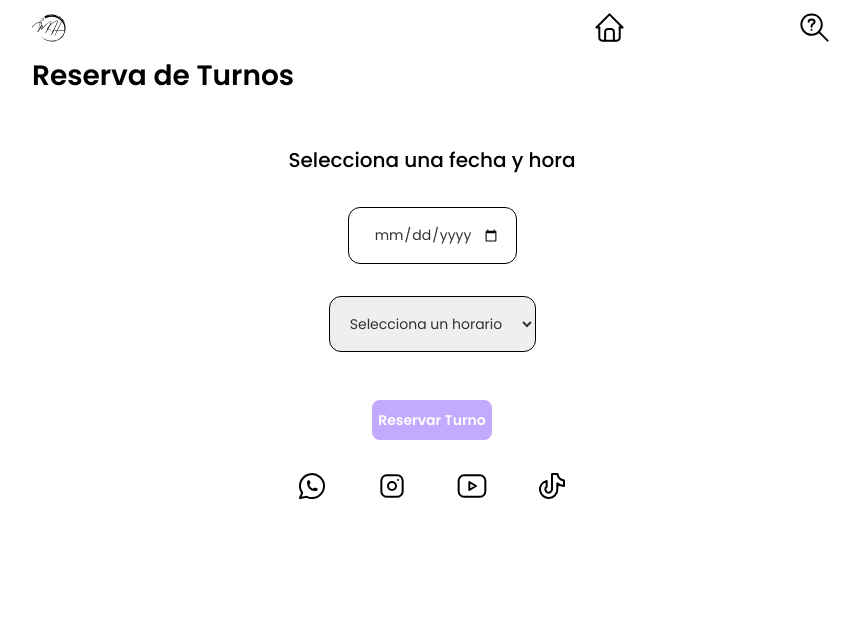
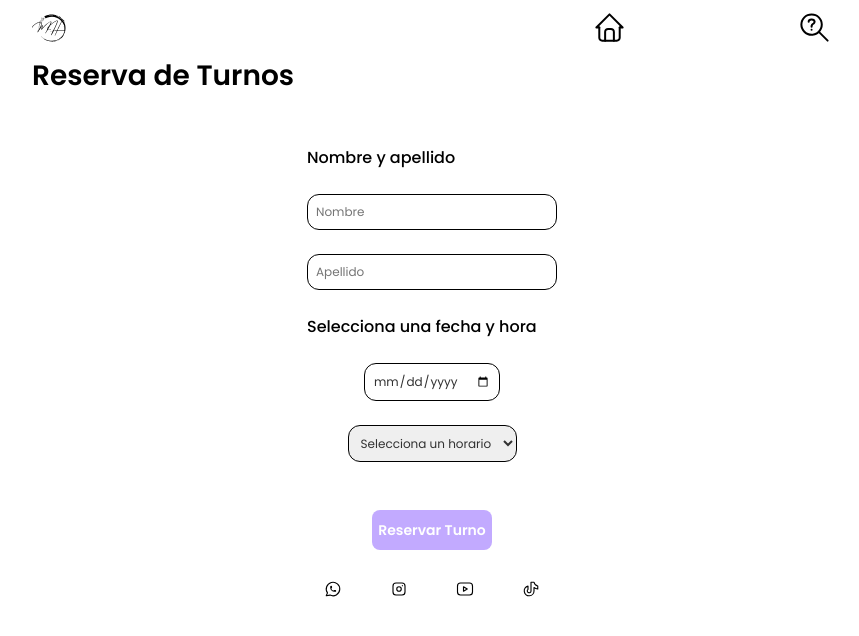
Before and after one commit to Francisco-Intelangelo/Mariel-Hilgert, a React (Vite) app: page /reservation in a window 1280 px wide. Shown: the top 636 px of the page, without its empty margins (208-1067 px from the left). Built offline with nearby package versions, Linux system fonts and the light colour scheme.

Commit message:
change styles form turnos

```diff
--- a/index.html
+++ b/index.html
@@ -4,14 +4,14 @@
     <meta charset="UTF-8" />
     <link rel="icon" type="image/svg+xml" href="./src/assets/LogoMariel.svg">
     <meta name="viewport" content="width=device-width, initial-scale=1.0" />
-    <meta name="description" content="Página sobre las nuevas constelaciones familiares de Mariel Hilgert, que son, para que sirven, como sanar" />
+    <meta name="description" content="Página sobre las nuevas constelaciones familiares por Mariel Hilgert, que son, para que sirven, como sanar" />
     <meta name="keywords" content="constelaciones, constelaciones familiares, nuevas constelaciones familiares, CONSTELACIONES, NUEVAS, CONSTELACIONES FAMILIARES que son las nuevas constelaciones familiares">
     <link href="https://fonts.googleapis.com/css2?family=Poppins:ital,wght@0,100;0,200;0,300;0,400;0,500;0,600;0,700;0,800;0,900;1,100;1,200;1,300;1,400;1,500;1,600;1,700;1,800;1,900&display=swap" rel="stylesheet">
     <!--OPEN GRAPH-->
     <meta property="og:url" content="https://marielhilgert.vercel.app/">
     <meta property="og:type" content="website">
     <meta property="og:title" content="Mariel Hilgert - Constelaciones Familiares">
-    <meta property="og:description" content="Página sobre las nuevas constelaciones familiares de Mariel Hilgert, trata sobre que son, para que sirven y mucho mas">
+    <meta property="og:description" content="Página sobre las nuevas constelaciones familiares por Mariel Hilgert, trata sobre que son, para que sirven y mucho mas">
     <meta property="og:image" content="./src/assets/LogoMariel.svg">
     <meta property="og:image:alt" content="Logo de la pagina de Mariel Hilgert">
     <meta property="og:locale" content="es_ES">
--- a/src/components/Footer/Footer.css
+++ b/src/components/Footer/Footer.css
@@ -9,5 +9,5 @@
 }
 .logo-social{
   cursor: pointer;
-  width: 32px;
+  width: 18px;
 }
--- a/src/components/Home/info/Info.jsx
+++ b/src/components/Home/info/Info.jsx
@@ -1,6 +1,7 @@
 import { NavLink } from "react-router-dom"
 import "./Info.css"
-import arrowRight from "./arrow-narrow-right.svg"
+import arrowRight from "../../../assets/Home/assetsInfo/arrow-narrow-right.svg"
+import star from "../../../assets/Home/assetsInfo/star-filled.svg"
 const Info = () => {
   return (
     <section className="info-home-container">
@@ -9,10 +10,10 @@ const Info = () => {
         <p className="info-home">
           Las constelaciones son un servicio a la vida. Son la filosofía del amor adulto, del amor en acción, amor existencial que lo acepta todo como es, basadas en una visión sistémica de la vida y en las Fuerzas del Amor.
           <br/><br/>
-          ⭐ Si, aceptación, asentimiento.<br/>
-          ⭐ Orden.<br/>
-          ⭐ Pertenencia, inclusión.<br/>
-          ⭐ Equilibrio, compensación.<br/><br/>
+          <img src={star} className="icon-star"/> Si, aceptación, asentimiento.<br/>
+          <img src={star} className="icon-star"/> Orden.<br/>
+          <img src={star} className="icon-star"/> Pertenencia, inclusión.<br/>
+          <img src={star} className="icon-star"/> Equilibrio, compensación.<br/><br/>
           Nos permiten descubrir la realidad oculta que dirige nuestras decisiones, nuestras emociones y nuestros destinos. Nos llevan a una apertura de la conciencia que va a empezar a transformar nuestra vida. Las constelaciones nos ayudan a estar más vivos, en la fuerza y la responsabilidad del adulto, y a estar centrados en el respeto y en la gratitud. Y con ello nuestras vidas empiezan a cambiar, nos muestran el camino hacia nuestra autonomía y mayor bienestar.
         </p>
         <NavLink className="btn-more-info" to="/moreinfo">Más info <img src={arrowRight} className="arrow-right" alt="img arrow right"/></NavLink>
--- a/src/components/Reservation/Reservation.css
+++ b/src/components/Reservation/Reservation.css
@@ -15,36 +15,25 @@
 .reservation-form{
   display: grid;
   margin: auto;
-  gap: 2rem;
+  gap: 1.5rem;
 }
 .reservation-title-form{
   font-family: 'Poppins', sans-serif;
   font-weight: 500;
-  font-size: 20px;
+  font-size: 16px;
   margin: 0;
 }
 .reservation-input{
   border: 1px solid #000;
   border-radius: 12px;
-  padding: 16px;
+  padding: 8px;
   margin: auto;
   font-family: 'Poppins', sans-serif;
-  font-size: 14px;
+  font-size: 12px;
   color: #323232;
   cursor: pointer;
-  text-align: center;
+  text-align: start;
   font-weight: 400;
-}
-.reservation-select{
-  border: 1px solid #000;
-  border-radius: 12px;
-  padding: 16px;
-  margin: auto;
-  font-family: 'Poppins', sans-serif;
-  font-size: 14px;
-  color: #323232;
-  font-weight: 400;
-  text-align: center;
 }
 .btn-reservation{
   border: none;
--- a/src/pages/Reservation.jsx
+++ b/src/pages/Reservation.jsx
@@ -2,9 +2,21 @@ import "../components/Reservation/Reservation.css"
 import { useState } from "react";
 
 const Reservation = () => {
+  const [selectedName, setSelectedName] = useState(null);
+  const [selectedSurname, setSelectedSurname] = useState(null);
   const [selectedDate, setSelectedDate] = useState(null);
   const [selectedTime, setSelectedTime] = useState(null);
 
+  const handleNameChange = (name) =>{
+    const nameMayus = name
+    nameMayus.charAt(0).toUpperCase() + nameMayus.slice(1)
+    setSelectedName(nameMayus)
+  }
+  const handleSurnameChange = (surname) =>{
+    const surnameMayus = surname
+    surnameMayus.charAt(0).toUpperCase() + surnameMayus.slice(1)
+    setSelectedSurname(surnameMayus)
+  }
   const handleDateChange = (date) => {
     setSelectedDate(date);
   };
@@ -15,11 +27,11 @@ const Reservation = () => {
 
   const handlePayment = () => {
     // Aquí iría la lógica para procesar el pago y realizar la reserva
-    if (selectedDate && selectedTime) {
+    if (selectedName && selectedSurname && selectedDate && selectedTime) {
       // Lógica de pasarela de pago y reserva
-      alert(`¡Reserva realizada para el ${selectedDate} a las ${selectedTime}!`);
+      alert(`Gracias por tu reserva ${selectedName.charAt(0).toUpperCase() + selectedName.slice(1)} ${selectedSurname.charAt(0).toUpperCase() + selectedSurname.slice(1)}, reserva realizada para el ${selectedDate} a las ${selectedTime}!`);
     } else {
-      alert('Por favor selecciona una fecha y un horario antes de continuar.');
+      alert('Por favor complete todos los campos antes de continuar.');
     }
   };
 
@@ -37,9 +49,12 @@ const Reservation = () => {
       <article className="reservation">
       <h1 className="reservation-title">Reserva de Turnos</h1>
       <form className="reservation-form">
+        <h3 className="reservation-title-form">Nombre y apellido</h3>
+        <input onChange={(e) => handleNameChange(e.target.value)} placeholder="Nombre" className="reservation-input"/>
+        <input onChange={(e) => handleSurnameChange(e.target.value)} placeholder="Apellido" className="reservation-input"/>
         <h3 className="reservation-title-form">Selecciona una fecha y hora</h3>
         <input className="reservation-input" type="date" min={getCurrentDate()} onChange={(e) => handleDateChange(e.target.value)} />
-        <select className="reservation-select" id="select-reservation-id" onChange={(e) => handleTimeChange(e.target.value)}>
+        <select className="reservation-input" id="select-reservation-id" onChange={(e) => handleTimeChange(e.target.value)}>
           <option value="">Selecciona un horario</option>
           <option>9:00</option>
           <option>10:00</option>
```
Also changed, not shown: src/assets/Home/assetsInfo/arrow-narrow-right.svg (renamed from src/components/Home/info/arrow-narrow-right.svg), src/assets/Home/assetsInfo/star-filled.svg (added).
